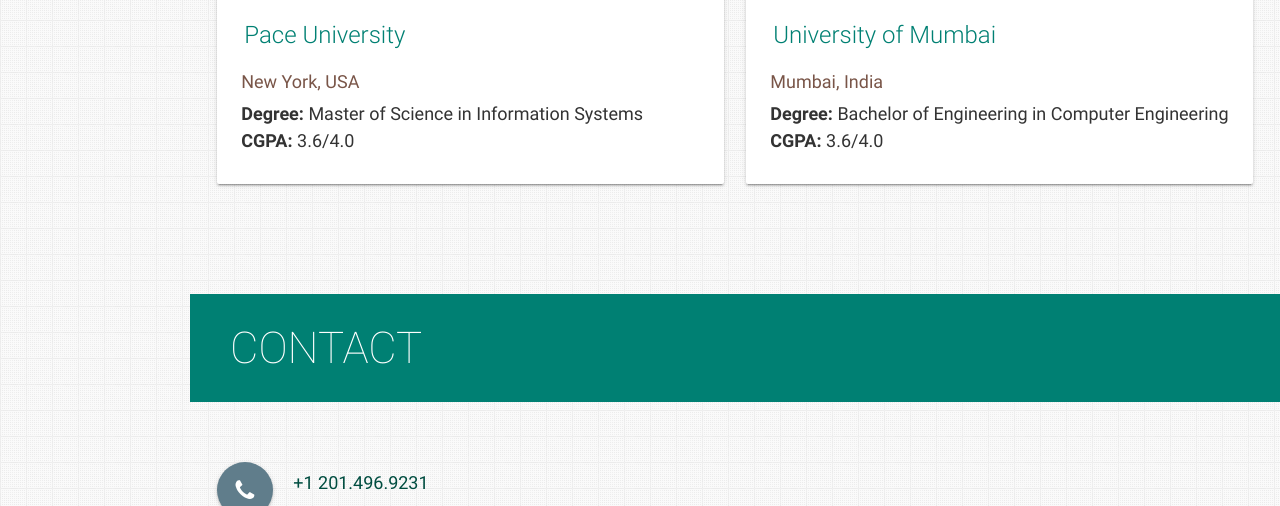
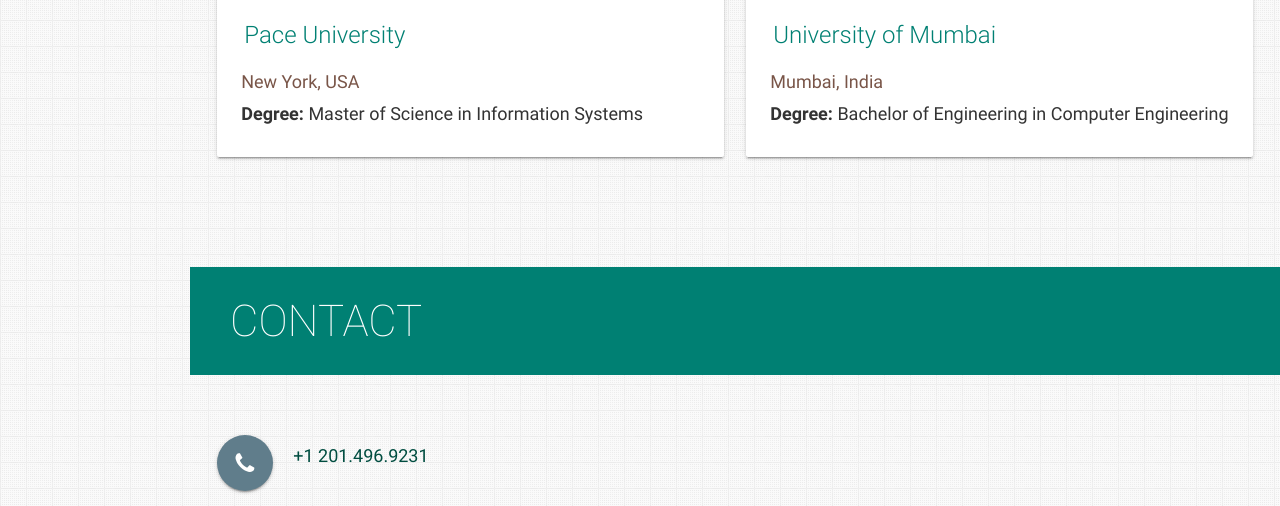
Before and after one commit to sawantudayan/sawantudayan.github.io, a plain HTML site: page index.html in a window 1280 px wide. Shown: the part 7000-7506 px from the top of the page. Drawn offline with nearby package versions, Linux system fonts and the light colour scheme.

Commit message:
Adding Section - Education v1.3

```diff
--- a/index.html
+++ b/index.html
@@ -701,8 +701,6 @@
                                 <p class="brown-text">New York, USA</p>
                                 <p>
                                     <b>Degree: </b>Master of Science in Information Systems
-                                    <br>
-                                    <b>CGPA: </b>3.6/4.0
                                 </p>
                             </div>
                         </div>
@@ -720,8 +718,6 @@
                                 <p class="brown-text">Mumbai, India</p>
                                 <p>
                                     <b>Degree: </b>Bachelor of Engineering in Computer Engineering
-                                    <br>
-                                    <b>CGPA: </b>3.6/4.0
                                 </p>
                             </div>
                         </div>
```
